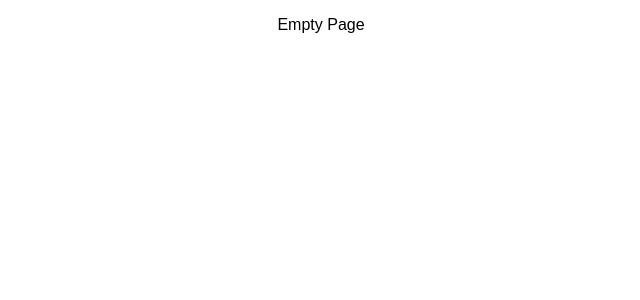
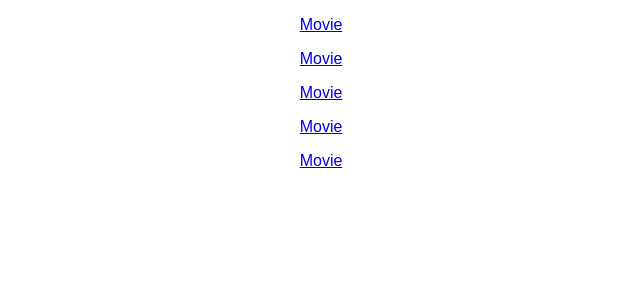
Before and after one commit to Sjack7892/movie-collection, a React (Create React App) app: page / in a window 1280 px wide. Shown: the top 300 px of the page, without its empty margins (319-959 px from the left). Built offline with nearby package versions, Linux system fonts and the light colour scheme.

Commit message:
base component and route setup

```diff
--- a/package.json
+++ b/package.json
@@ -10,6 +10,7 @@
     "react": "^16.13.0",
     "react-dom": "^16.13.0",
     "react-redux": "^5.1.2",
+    "react-router-dom": "^5.2.0",
     "react-scripts": "^3.4.0",
     "redux": "^4.0.5",
     "redux-logger": "^3.0.6",
--- a/src/components/App/App.js
+++ b/src/components/App/App.js
@@ -1,12 +1,19 @@
 import React, { Component } from 'react';
 import './App.css';
+import MovieList from '../MovieList/MovieList';
+import {BrowserRouter, Route} from 'react-router-dom';
+import Details from '../Details/Details';
 
 class App extends Component {
   // Renders the entire app on the DOM
   render() {
     return (
       <div className="App">
-        <p>Empty Page</p>
+        <BrowserRouter>
+        {/* <h1>Home</h1> */}
+          <Route exact path="/" component={MovieList} />
+          <Route path="/details" component={Details} />
+        </BrowserRouter>
       </div>
     );
   }
--- /dev/null
+++ b/src/components/Details/Details.jsx
@@ -0,0 +1,15 @@
+import React, {Component} from 'react';
+import {Link} from 'react-router-dom';
+
+class Details extends Component {
+    render() {
+        return (
+            <div>
+                <h1>Details</h1>
+                <Link to="/"><button>Back</button></Link>
+            </div>
+        )
+    }
+}
+
+export default Details;
--- /dev/null
+++ b/src/components/MovieItem/MovieItem.jsx
@@ -0,0 +1,15 @@
+import React, {Component} from 'react';
+import {Link} from 'react-router-dom';
+
+class MovieItem extends Component {
+
+    render() {
+        return (
+            <div>
+                <p><Link to="/details">Movie</Link></p>
+            </div>
+        )
+    }
+}
+
+export default MovieItem;
--- /dev/null
+++ b/src/components/MovieList/MovieList.jsx
@@ -0,0 +1,18 @@
+import React, {Component} from 'react';
+import MovieItem from '../MovieItem/MovieItem';
+
+class MovieList extends Component {
+    render() {
+        return (
+            <div>
+                <MovieItem />
+                <MovieItem />
+                <MovieItem />
+                <MovieItem />
+                <MovieItem />
+            </div>
+        )
+    }
+}
+
+export default MovieList;
```
Also changed, not shown: 1 other file (tests, documents, lock files or other folders).
